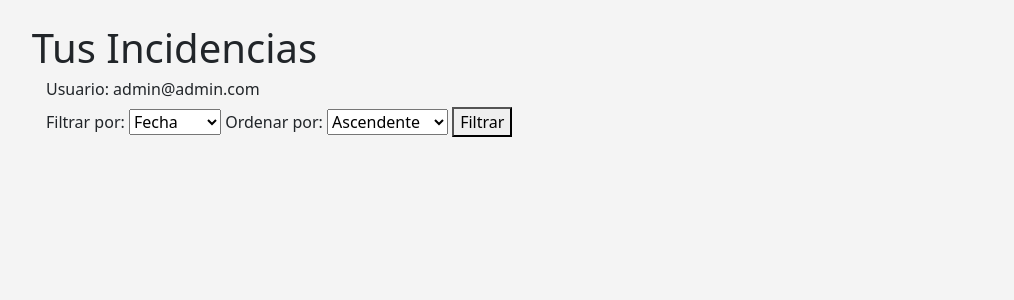
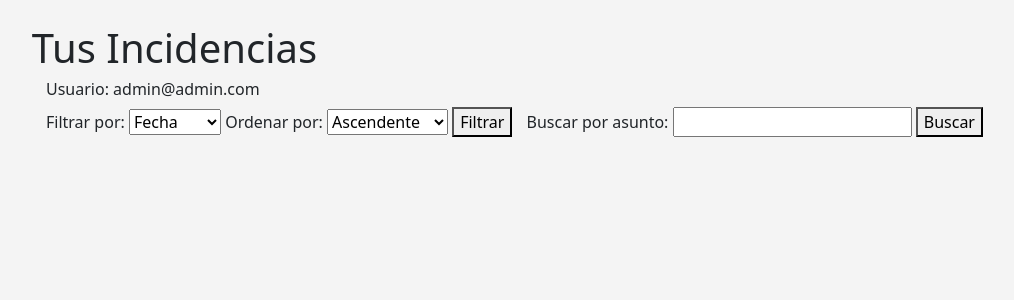
Before and after one commit to danielgalc/djangoapp, a Django app: page /incidencias in a window 1280 px wide. Shown: the part 56-356 px from the top of the page, without its empty margins (106-1120 px from the left). Run offline with Django 4.2, Linux system fonts and the light colour scheme; a user stored in the database is signed in; data comes from the database, SQL or seed files in the repository.

Commit message:
Buscador de incidencias por asunto

```diff
--- a/app/static/css/mostrar_incidencias.css
+++ b/app/static/css/mostrar_incidencias.css
@@ -9,3 +9,9 @@
 h1 {
     margin-left: 5%;
 }
+
+#filtros, #buscador {
+    display: inline-block;
+    margin-right: 10px;
+    margin-bottom: 10px;
+  }
--- a/app/templates/app/mostrar_incidencias.html
+++ b/app/templates/app/mostrar_incidencias.html
@@ -27,6 +27,13 @@
 
         <button class="boton-filtro" type="submit">Filtrar</button>
     </form>
+
+    <form id="buscador" method="get" action="{% url 'app:buscar-incidencias' %}">
+        <label for="asunto">Buscar por asunto:</label>
+        <input type="text" name="asunto" id="asunto">
+        <button type="submit">Buscar</button>
+    </form>
+
 
     <br>
     <ul>
--- a/app/urls.py
+++ b/app/urls.py
@@ -22,6 +22,7 @@
     path('add_incidencia', views.add_incidencia, name='add-incidencia'),
     path('incidencias', views.all_incidencias, name="mostrar-incidencias"),
     path('filtrar_incidencias', views.filtrar_incidencias, name="filtrar-incidencias"),
+    path('buscar-incidencias/', views.buscar_incidencias, name='buscar-incidencias'),
     path('update_incidencia/<incidencia_id>', views.update_incidencia, name='update-incidencia'),
     path('delete_incidencia/<incidencia_id>', views.delete_incidencia, name='delete-incidencia'),
     ]
--- a/app/views.py
+++ b/app/views.py
@@ -431,3 +431,9 @@
         'incidencia_list': incidencia_list,
     }
     return HttpResponse(template.render(context, request))
+
+def buscar_incidencias(request):
+    asunto = request.GET.get('asunto', '')
+    incidencia_list = Incidencia.objects.filter(titulo_incidencia__icontains=asunto)
+    context = {'incidencia_list': incidencia_list}
+    return render(request, 'app/mostrar_incidencias.html', context)
```
